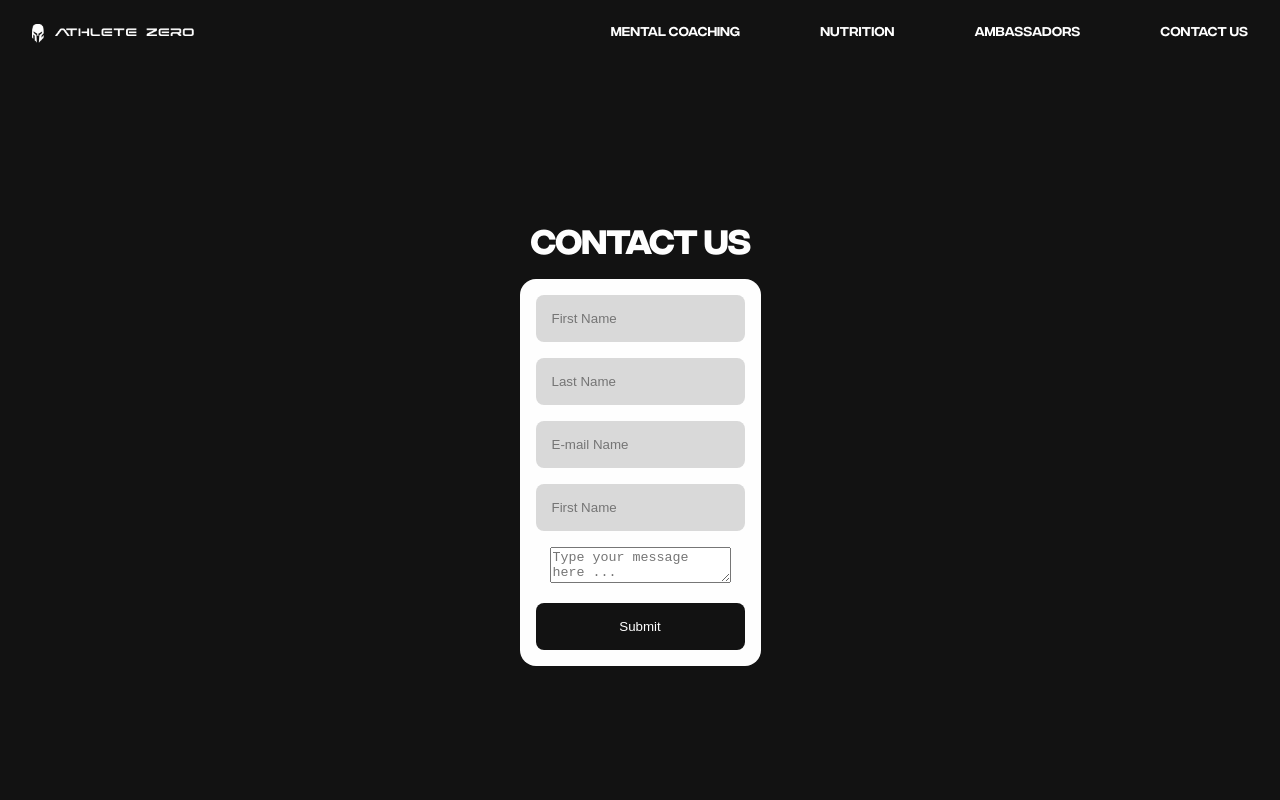
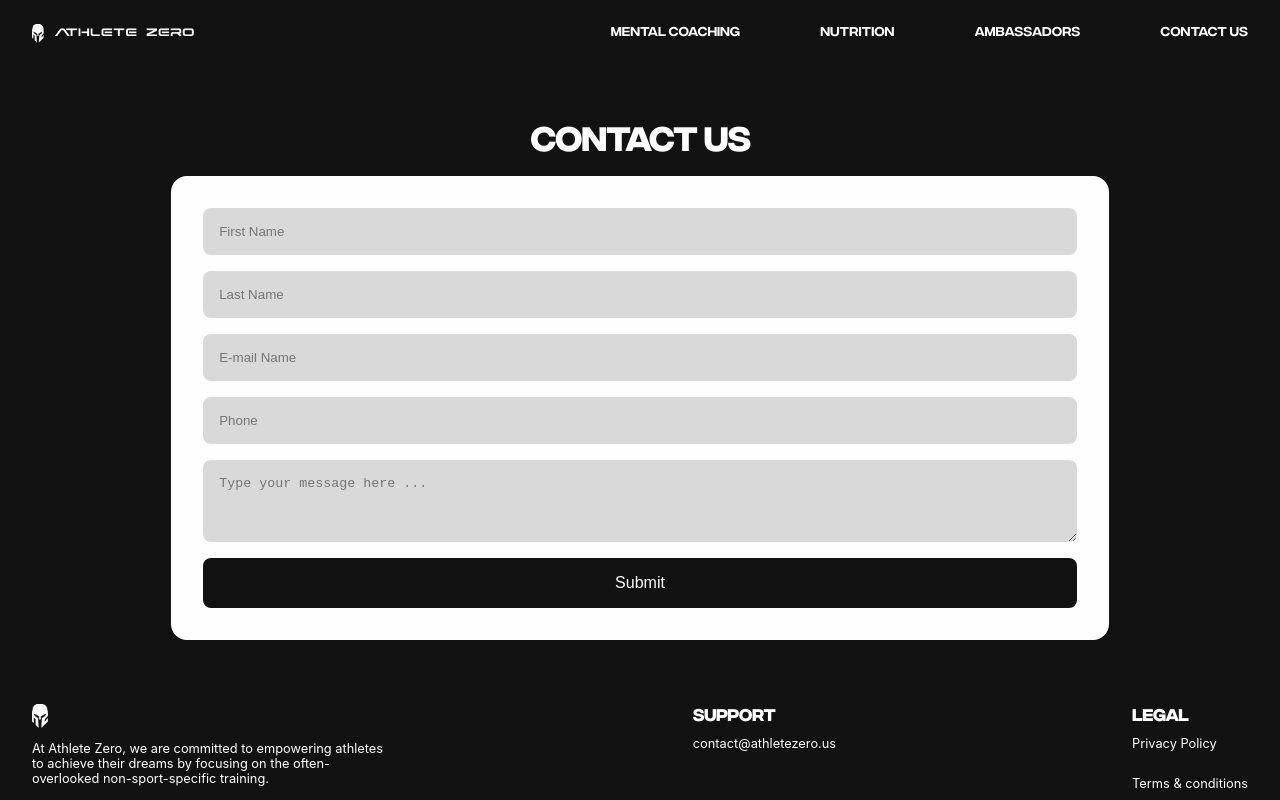
Before and after one commit to bypedroneres/athletezero, a React (Create React App) app in the folder athlete/: page /contact in a window 1280 px wide. Shown: the top 800 px of the page. Built offline with nearby package versions, Linux system fonts and the light colour scheme.

Commit message:
new styles for the contact us

```diff
--- a/athlete/src/components/Contact.css
+++ b/athlete/src/components/Contact.css
@@ -5,42 +5,70 @@
 
 .contact_Content {
     display: flex;
-    height: 100vh;
-    padding: 2rem;
+    height: 80vh;
+    padding: 1rem;
+    flex-direction: column;
+    justify-content: center;
+}
+
+.contact_Form {
+    padding-top: 4rem;
+}
+
+.contact_Form_Content {
+    display: flex;
     align-items: center;
     flex-direction: column;
+    justify-content: center;
+}
+
+.contact_Form_Content > h1 {
+    font-family: 'Spring';
+}
+
+.contact_Form_Content > form > button {
+    background-color:#121212;
+    color: #FEFEFE;
+    border: none;
+    width: 100%;
+    font-size: 1rem;
+    padding: 1rem;
+    cursor: pointer;
+    border-radius: 0.5rem;
+}
+
+.contact_Form_Content > form {
+    display: flex;
+    align-items: center;
+    flex-direction: column;
+    gap: 1rem;
+    padding: 2rem;
+    background-color: #FEFEFE;
+    border-radius: 1rem;
+    width: 70%;
+}
+
+.form_Group {
+    display: flex;
+    width: 100%;
     align-items: center;
     justify-content: center;
 }
 
-.contact_Content > h1 {
-    font-family: 'Spring';
+.form_Group > input {
+    padding: 1rem;
+    width: 100%;
+    border-radius: 0.5rem;
+    border: none;
+    background-color: #D9D9D9;
 }
 
-.contact_Content > form {
-    background-color: #FEFEFE;
+.form_Group > textarea {
+    appearance: none;
+    border: none;
+    background-color: #D9D9D9;
+    width: 100%;
+    height: 50px;
+    border-radius: 0.5rem;
     padding: 1rem;
-    border-radius: 1rem;
 }
-
-.form_Group {
-    margin-bottom: 1rem;
-
-}
-
-.form_Group > input {
-    background-color: #D9D9D9;
-    padding: 1rem;
-    border-radius: 0.5rem;
-    border: none;
-}
-
-.contact_Content > form > button {
-    background-color: #121212;
-    color: #FEFEFE;
-    border: none;
-    cursor: pointer;
-    width: 100%;
-    padding: 1rem;
-    border-radius: 0.5rem;
-}
--- a/athlete/src/components/Contact.js
+++ b/athlete/src/components/Contact.js
@@ -3,8 +3,8 @@ import '../components/Contact.css';
 
 function Contact() {
   return (
-    <div className='contact'>
-      <div className='contact_Content'>
+    <div className='contact_Form'>
+      <div className='contact_Form_Content'>
         <h1>Contact Us</h1>
         <form>
           <div className='form_Group'>
@@ -17,7 +17,7 @@ function Contact() {
             <input type='email' placeholder='E-mail Name' id='email' name='email' required />
           </div>
           <div className='form_Group'>
-            <input type='tel' placeholder='First Name' id='phone' name='phone' />
+            <input type='tel' placeholder='Phone' id='phone' name='phone' />
           </div>
           <div className='form_Group'>
             <textarea id='message' placeholder='Type your message here ...' name='message' required></textarea>
```
